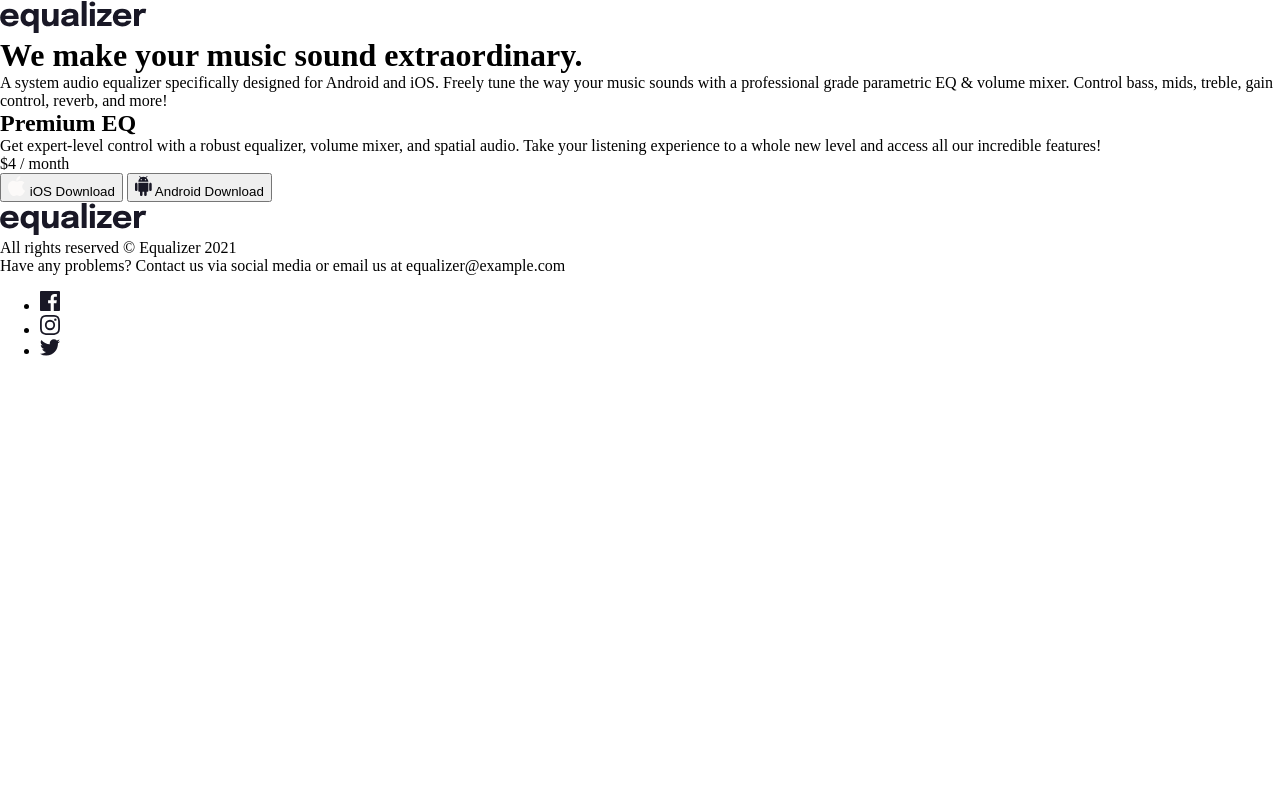
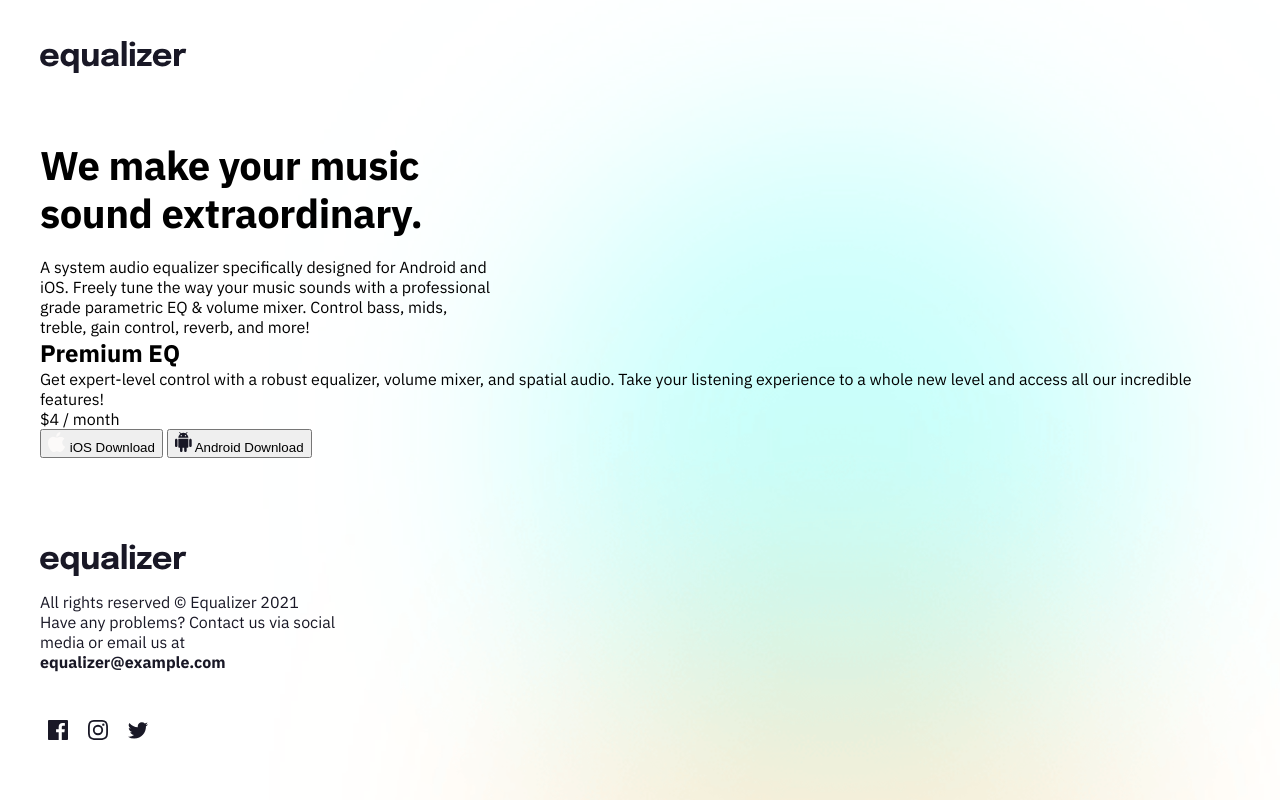
Before and after one commit to solomonnyamson/equalizer, a plain HTML site: page index.html in a window 1280 px wide. Drawn offline with Linux system fonts and the light colour scheme.

Commit message:
style: Complete main layout and footer styling

```diff
--- a/index.html
+++ b/index.html
@@ -60,13 +60,13 @@
       </div>
     </main>
 
-    <footer class="landing__footer">
-      <img src="assets/logo.svg" alt="equalizer logo" class="footer_logo" />
-      <div class="footer__copyright">
-        <p>All rights reserved © Equalizer 2021</p>
-        <p>
+    <footer class="footer landing__footer">
+      <img src="assets/logo.svg" alt="equalizer logo" class="footer__logo" />
+      <div class="copyright footer__copyright">
+        <p class="copyright__right">All rights reserved © Equalizer 2021</p>
+        <p class="copyright__enquiry">
           Have any problems? Contact us via social media or email us at
-          <span>equalizer@example.com</span>
+          <span class="copyright__email">equalizer@example.com</span>
         </p>
       </div>
       <div class="footer__social">
--- a/style.css
+++ b/style.css
@@ -25,3 +25,104 @@ p {
   margin: 0;
   padding: 0;
 }
+
+/* LAYOUT (MAIN)---- MOBILE FIRST */
+.main-grid {
+  display: grid;
+  font-family: "IBM Plex Sans", sans-serif;
+  grid-template-rows: min-content auto min-content;
+  grid-template-areas:
+    "header"
+    "main"
+    "footer";
+}
+
+.landing__header {
+  grid-area: "header";
+}
+
+.landing__main {
+  grid-area: "main";
+}
+
+.landing__footer {
+  grid-area: "footer";
+}
+
+.landing {
+  background-image: url(/assets/bg-main-mobile.png);
+  background-size: cover;
+  background-position: right -200px top -200px;
+  background-repeat: no-repeat;
+  min-height: 100vh;
+  padding: 2.5rem;
+}
+
+/* HEADLINE STYLE */
+.headline {
+  margin-top: 4rem;
+}
+
+.headline__title {
+  font-size: 2.5rem;
+  font-weight: 700;
+  letter-spacing: -0.45px;
+  line-height: 1.2;
+  max-width: 20ch;
+}
+
+.headline__desc {
+  font-size: 1rem;
+  font-weight: 400;
+  max-width: 47ch;
+  margin-top: 1.25rem;
+}
+
+/* LAYOUT (FOOTER) --- MOBILE FIRST */
+.landing__footer {
+  display: grid;
+  grid-gap: 2rem;
+  margin-top: 4rem;
+  grid-template-areas:
+    "logo"
+    "copyright"
+    "social";
+}
+
+.footer__logo {
+  grid-area: "logo";
+}
+
+.footer__copyright {
+  grid-area: "copyright";
+  max-width: 20rem;
+  margin-top: -1rem;
+}
+
+.footer__social {
+  grid-area: "social";
+}
+
+/* FOOTER STYLE */
+.footer__social-list {
+  align-items: center;
+  display: flex;
+  justify-content: flex-start;
+  list-style: none;
+  margin-left: -2rem;
+  width: 100%;
+}
+
+.footer__social-item {
+  margin-right: 1.25rem;
+  padding: 0;
+}
+
+.copyright {
+  color: var(--very-dark-black);
+  font-size: 1rem;
+}
+
+.copyright__email {
+  font-weight: 700;
+}
```
